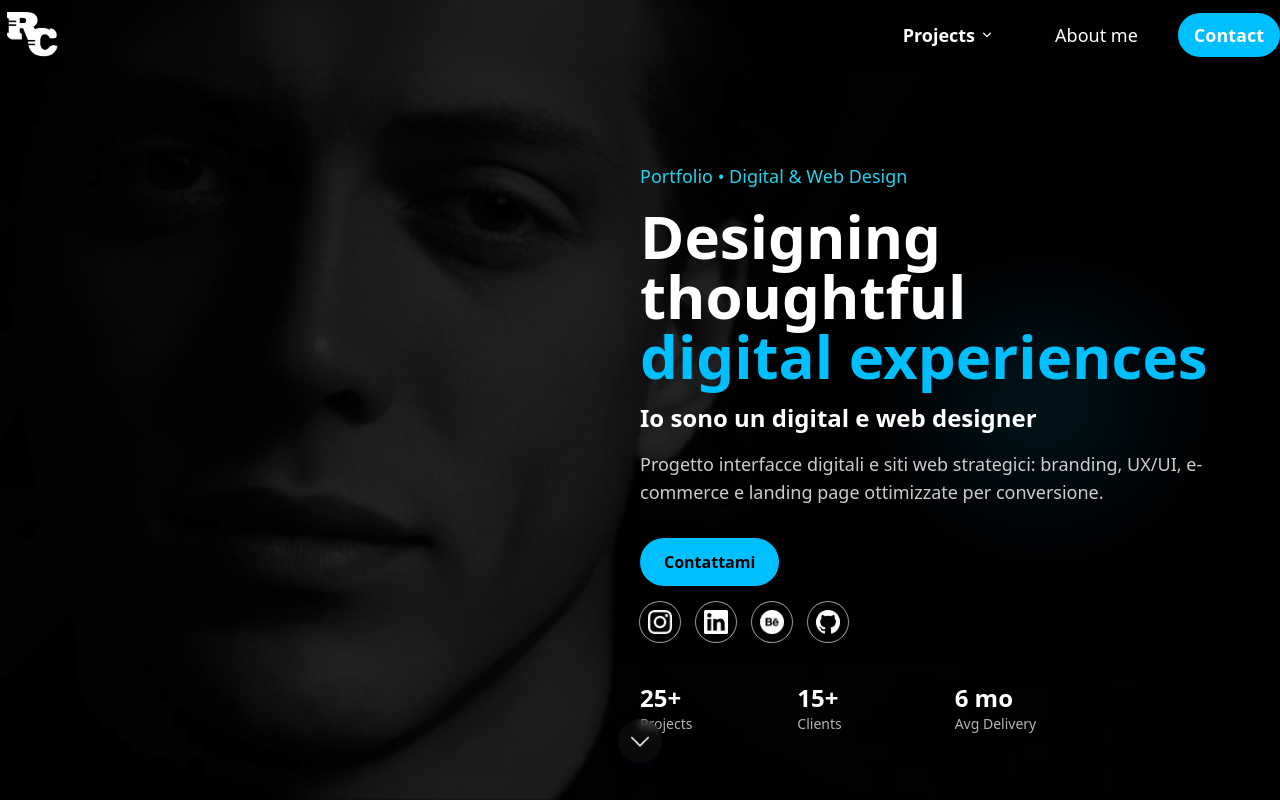
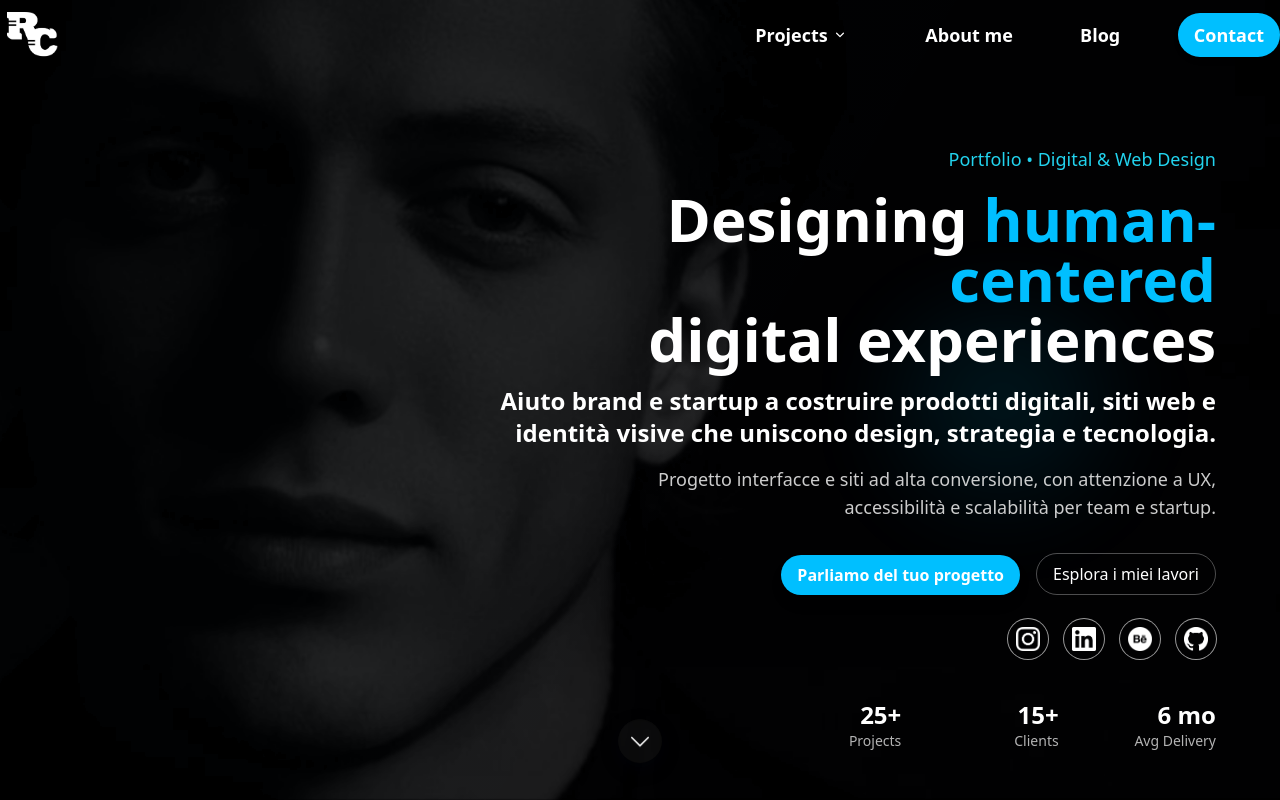
Before and after one commit to Riccardocassis/personal-website-v2, a Vue app: page / in a window 1280 px wide. Built offline with nearby package versions, Linux system fonts and the light colour scheme.

Commit message:
Migliora la sezione hero allineando il contenuto a destra per una migliore visibilità; aggiorna gli stili dei pulsanti e aggiungi un effetto di scorrimento per le icone social. Aggiungi un nuovo link "Blog" nella navbar e migliora gli stili per una maggiore coerenza visiva.

```diff
--- a/src/components/hero.vue
+++ b/src/components/hero.vue
@@ -1,5 +1,5 @@
 <template>
-  <div ref="heroRef" class="relative h-screen w-full flex flex-col justify-center items-center text-center text-white">
+  <div ref="heroRef" class="relative h-screen w-full flex items-center justify-end text-right text-white">
     <img
       ref="bgImage"
       src="../assets/hero-riccardo.png"
@@ -15,33 +15,42 @@
   <!-- subtle animated gradient pattern (very soft) -->
   <div class="absolute inset-0 animated-gradient-pattern pointer-events-none"></div>
 
-  <div class="relative z-10 px-6 pt-20 md:pt-24 w-full max-w-7xl mx-auto">
-      <div class="flex flex-col lg:flex-row items-center lg:items-stretch gap-8 lg:justify-end">
-        <!-- Copy and CTAs moved to the right so the face remains visible -->
-        <div class="w-full lg:w-1/2 relative">
-          <!-- light spot / soft blue glow behind the main name (scoped to right column) -->
-          <div class="absolute inset-0 flex items-center justify-end pointer-events-none z-0 pr-6 lg:pr-0">
+  <div class="relative z-10 px-6 pt-20 md:pt-24 w-full max-w-7xl pr-6 md:pr-16">
+    <!-- right-aligned layout -->
+    <div class="flex flex-col items-end justify-center gap-8">
+      <div class="relative w-full max-w-3xl ml-auto">
+        <!-- light spot behind heading aligned to the right -->
+        <div class="absolute inset-0 flex items-center justify-end pointer-events-none z-0 pr-6 md:pr-0">
           <span class="light-spot"></span>
         </div>
 
-          <div class="relative z-10 max-w-2xl lg:mr-6 text-left">
+        <div class="relative z-10 max-w-3xl text-right ml-auto">
           <p ref="intro" class="text-cyan-400 text-sm md:text-lg font-medium mb-4">Portfolio • Digital & Web Design</p>
-            <h1 ref="name" class="text-4xl md:text-6xl font-extrabold leading-tight">Designing thoughtful<br/><span class="text-[#00BFFF]">digital experiences</span></h1>
-            <p ref="role" class="text-white text-lg md:text-2xl mt-4 font-semibold">Io sono un digital e web designer</p>
+          <h1 ref="name" class="text-4xl md:text-6xl font-extrabold leading-tight">Designing <span class="text-[#00BFFF]">human-centered</span><br/>digital experiences</h1>
+          <p ref="role" class="text-white text-lg md:text-2xl mt-4 font-semibold">Aiuto brand e startup a costruire prodotti digitali, siti web e identità visive che uniscono design, strategia e tecnologia.</p>
 
-            <p ref="desc" class="max-w-xl text-white/80 mt-4 text-base md:text-lg">Progetto interfacce digitali e siti web strategici: branding, UX/UI, e-commerce e landing page ottimizzate per conversione.</p>
+          <p ref="desc" class="max-w-xl text-white/80 mt-4 text-base md:text-lg ml-auto">Progetto interfacce e siti ad alta conversione, con attenzione a UX, accessibilità e scalabilità per team e startup.</p>
 
-            <div ref="ctas" class="mt-8">
-              <div class="flex flex-col items-start">
-                <RouterLink to="/contact" class="btn-primary inline-flex items-center justify-center bg-[#00BFFF] text-black font-semibold px-6 py-3 rounded-full shadow-lg transition-colors duration-200">
-                  Contattami
+          <div ref="ctas" class="mt-8 flex flex-col items-end space-y-4 md:flex-row md:space-y-0 md:space-x-4 md:justify-end">
+            <div ref="ctaPrimary" class="inline-flex">
+              <RouterLink to="/contact" class="btn-primary inline-flex items-center justify-center bg-[#00BFFF] text-white font-semibold px-4 py-2 rounded-full shadow-lg transition-transform duration-200">
+                Parliamo del tuo progetto
               </RouterLink>
-                <socialIcons class="mt-4" />
+            </div>
+
+            <div ref="ctaSecondary" class="inline-flex">
+              <RouterLink to="/projects" class="btn-ghost inline-flex items-center justify-center border border-white/30 text-white px-4 py-2 rounded-full transition-colors duration-200 overflow-hidden">
+                <span class="btn-ghost-text">Esplora i miei lavori</span>
+              </RouterLink>
             </div>
           </div>
 
+          <div ref="socialRef" class="social-icons-wrapper mt-6 flex items-end justify-end">
+            <socialIcons />
+          </div>
+
           <!-- Stats row similar to reference -->
-            <div class="mt-10 grid grid-cols-3 gap-6 max-w-md">
+          <div class="mt-10 grid grid-cols-3 gap-6 max-w-md ml-auto">
             <div class="flex flex-col">
               <span class="text-2xl font-bold text-white">25+</span>
               <span class="text-sm text-white/70">Projects</span>
@@ -57,8 +66,6 @@
           </div>
         </div>
       </div>
-
-        <!-- (square removed) the content is aligned right so the background face is visible -->
     </div>
   </div>
 
@@ -85,6 +92,9 @@
   const role = ref(null)
   const desc = ref(null)
   const ctas = ref(null)
+  const ctaPrimary = ref(null)
+  const ctaSecondary = ref(null)
+  const socialRef = ref(null)
   const bgImage = ref(null)
   const heroRef = ref(null)
 
@@ -98,7 +108,7 @@
       .from(name.value, { y: 22, opacity: 0 }, '-=0.35')
       .from(role.value, { y: 18, opacity: 0 }, '-=0.32')
       .from(desc.value, { y: 16, opacity: 0 }, '-=0.28')
-      .from(ctas.value, { y: 12, opacity: 0, stagger: 0.12 }, '-=0.22')
+      .from([ctaPrimary.value, ctaSecondary.value, socialRef.value], { y: 12, opacity: 0, stagger: 0.12 }, '-=0.22')
 
     // Parallax: slight vertical movement of background image on scroll
     if (bgImage.value && heroRef.value) {
@@ -156,7 +166,7 @@
   transition: box-shadow 220ms ease, transform 180ms ease, background-color 180ms ease;
 }
 .btn-primary:hover {
-  transform: translateY(-2px) scale(1.02);
+  transform: translateY(-2px) scale(1.03);
   box-shadow: 0 10px 30px rgba(0,191,255,0.16), 0 0 40px rgba(0,191,255,0.18);
 }
 
@@ -185,6 +195,44 @@
 }
 .btn-ghost:hover .btn-ghost-text {
   color: #000000;
+}
+
+/* social icons slight scale on hover */
+.social-icons-wrapper > * {
+  transition: transform 180ms ease, opacity 180ms ease;
+}
+.social-icons-wrapper > *:hover {
+  transform: scale(1.08);
+}
+
+/* ensure ghost button border fill is subtle */
+.btn-ghost{
+  position: relative;
+  z-index: 0;
+  overflow: hidden;
+}
+
+.btn-ghost::before{
+  content: '';
+  position: absolute;
+  left: 0;
+  top: 0;
+  height: 100%;
+  width: 0%;
+  background: rgba(0,191,255,0.08);
+  z-index: 0;
+  transition: width 360ms cubic-bezier(.2,.9,.2,1);
+}
+.btn-ghost .btn-ghost-text{
+  position: relative;
+  z-index: 10;
+  transition: color 260ms ease;
+}
+.btn-ghost:hover::before{
+  width: 100%;
+}
+.btn-ghost:hover .btn-ghost-text{
+  color: #ffffff;
 }
 
 /* Animated gradient pattern (very subtle) */
--- a/src/components/navbar.vue
+++ b/src/components/navbar.vue
@@ -4,7 +4,6 @@ import { RouterLink } from 'vue-router'
 import logo from '../assets/logo-rc.png'
 
 const openDesktop = ref(false)      // dropdown desktop
-
 // Funzioni per hover dropdown desktop
 function openDropdown() {
   openDesktop.value = true
@@ -29,19 +28,30 @@ function onKeydown(e) {
     openDesktop.value = false
   }
 }
+
+// glass effect: visibile solo quando si scrolla
+const scrolled = ref(false)
+function onScroll() {
+  scrolled.value = window.scrollY > 20
+}
+
 onMounted(() => {
   document.addEventListener('click', onDocClick)
   document.addEventListener('keydown', onKeydown)
+  window.addEventListener('scroll', onScroll, { passive: true })
+  // inizializza stato
+  onScroll()
 })
 onBeforeUnmount(() => {
   document.removeEventListener('click', onDocClick)
   document.removeEventListener('keydown', onKeydown)
+  window.removeEventListener('scroll', onScroll)
 })
 </script>
 
 <template>
   <!-- fissa sopra -->
-  <nav class="fixed top-0 left-0 right-0 bg-transparent backdrop-blur-sm text-white z-50 shadow-sm" style="height:70px;">
+  <nav :class="['fixed top-0 left-0 right-0 z-50 transition-all duration-300', scrolled ? 'bg-black/40 backdrop-blur-md shadow-md border-b border-white/5' : 'bg-transparent']" style="height:70px;">
     <div class="flex items-center justify-between max-w-7xl mx-auto w-full px-0 sm:px-0 md:px-0 h-full">
       <!-- Logo RC desktop: più vicino, centrato, con padding e ombra -->
       <div class="flex items-center h-full">
@@ -54,8 +64,8 @@ onBeforeUnmount(() => {
         </RouterLink>
       </div>
 
-      <!-- Desktop menu -->
-      <ul class="hidden md:flex items-center gap-8 text-lg">
+  <!-- Desktop menu -->
+  <ul class="hidden md:flex items-center gap-8 text-lg">
           <!-- Dropdown desktop -->
           <li class="relative" ref="desktopRef"
         @mouseenter="openDropdown"
@@ -113,13 +123,19 @@ onBeforeUnmount(() => {
           </li>
 
           <li>
-            <RouterLink to="/about" class="text-white transition-colors duration-200 ease-in-out hover:text-[#00BFFF] hover:underline underline-offset-4">
+            <RouterLink to="/about" class="nav-link">
               About me
             </RouterLink>
           </li>
 
+          <li>
+            <RouterLink to="/blog" class="nav-link">
+              Blog
+            </RouterLink>
+          </li>
+
         <li>
-          <RouterLink to="/contact" class="ml-2 inline-flex items-center px-4 py-2 bg-[#00BFFF] text-white font-semibold rounded-full shadow-md hover:bg-[#00A6E6] transition-colors">
+          <RouterLink to="/contact" class="ml-2 inline-flex items-center px-4 py-2 bg-[#00BFFF] text-white font-semibold rounded-full shadow-md hover:bg-[#00A0E0] transition-colors">
             Contact
           </RouterLink>
         </li>
@@ -194,7 +210,11 @@ onBeforeUnmount(() => {
             About me
           </RouterLink>
 
-            <RouterLink to="/contact" class="block px-2 py-2 rounded bg-[#00BFFF] text-white text-center font-semibold hover:bg-[#00A6E6]" @click="mobileOpen=false">
+          <RouterLink to="/blog" class="block px-2 py-2 rounded text-white transition-colors duration-200 ease-in-out hover:text-[#00BFFF] hover:underline" @click="mobileOpen=false">
+            Blog
+          </RouterLink>
+
+            <RouterLink to="/contact" class="block px-2 py-2 rounded bg-[#00BFFF] text-white text-center font-semibold hover:bg-[#00A0E0]" @click="mobileOpen=false">
               Contact
             </RouterLink>
         </div>
@@ -202,3 +222,33 @@ onBeforeUnmount(() => {
     </transition>
   </nav>
 </template>
+
+<style scoped>
+.nav-link{
+  color: #ffffff;
+  position: relative;
+  padding: 0.5rem 1.1rem;
+  font-weight: 600;
+  transition: color 180ms ease;
+}
+.nav-link::after{
+  content: '';
+  position: absolute;
+  left: 20px;
+  right: 20px;
+  bottom: 6px;
+  height: 2px;
+  background: #00BFFF;
+  transform: scaleX(0);
+  transform-origin: left center;
+  transition: transform 260ms cubic-bezier(.2,.9,.2,1), opacity 200ms;
+  opacity: 0;
+}
+.nav-link:hover{
+  color: #00BFFF;
+}
+.nav-link:hover::after{
+  transform: scaleX(1);
+  opacity: 1;
+}
+</style>
```
Lines whose indentation alone changed are shown as unchanged.
